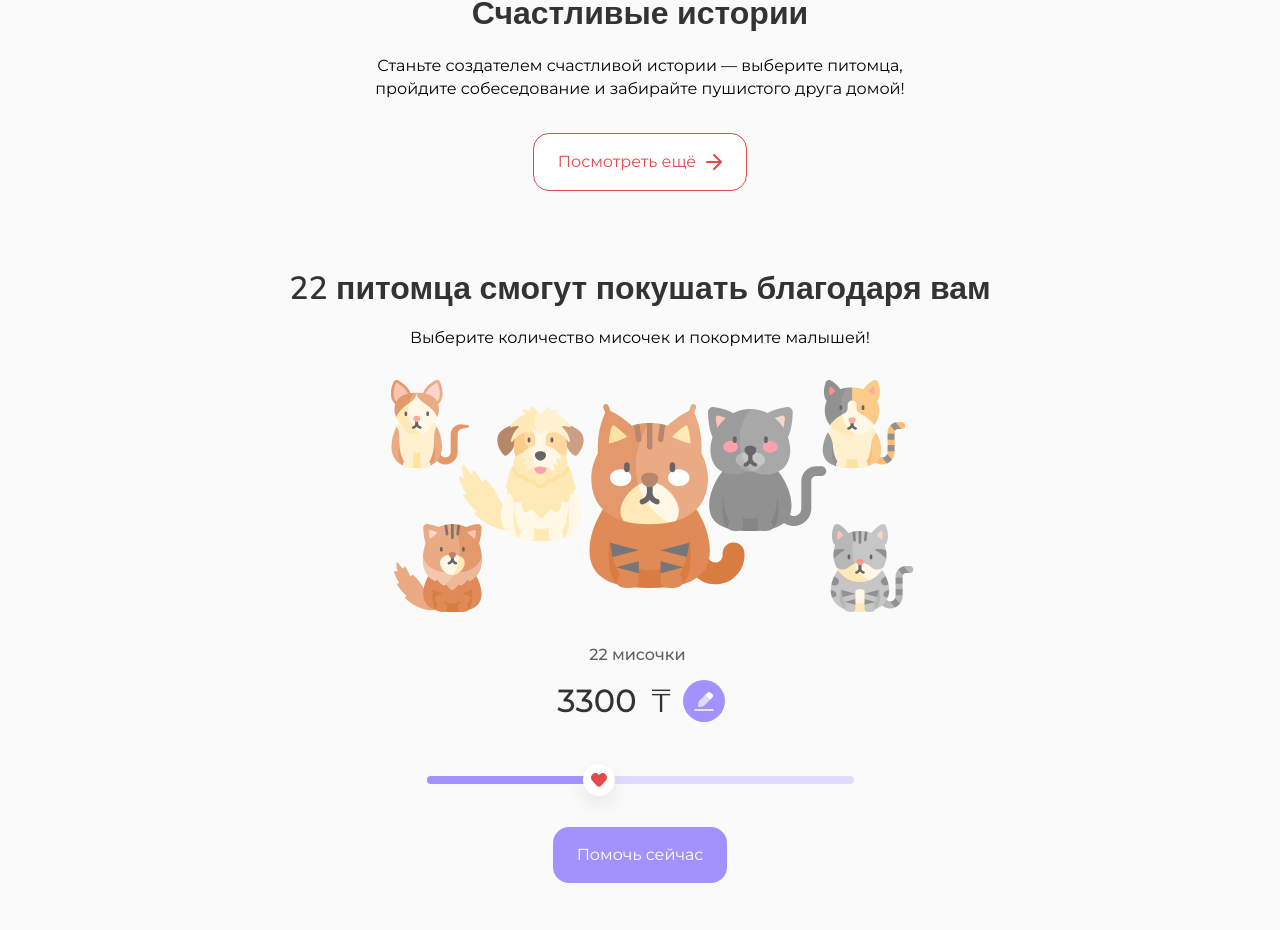
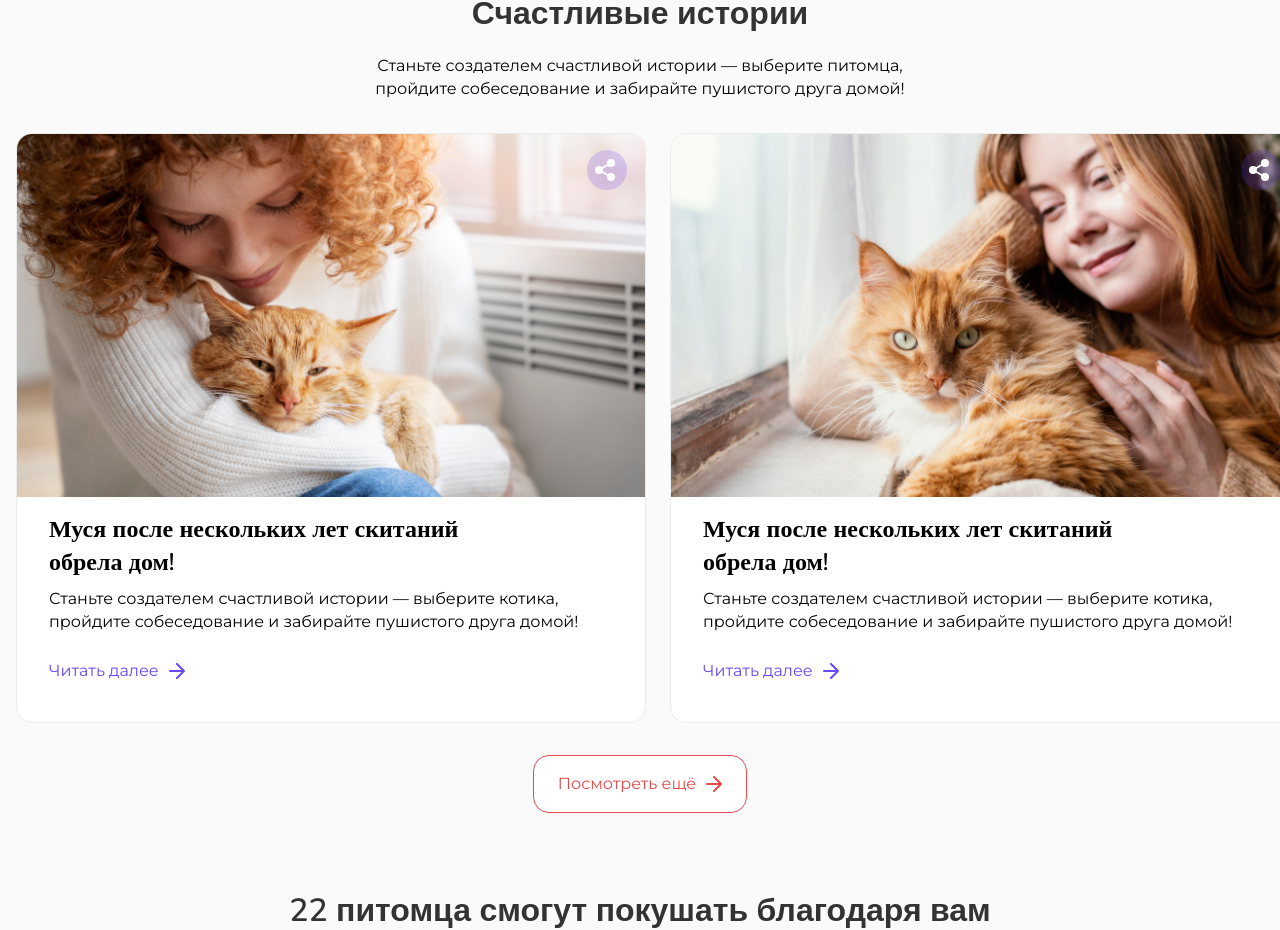
Before and after one commit to Sandbox-pets-shelter/pets-shelter, a React (Create React App) app: page / in a window 1280 px wide. Shown: the part 2030-2960 px from the top of the page. Built offline with nearby package versions, Linux system fonts and the light colour scheme.

Commit message:
fix: return commited happystories

```diff
--- a/src/components/widgets/HappyStories/index.tsx
+++ b/src/components/widgets/HappyStories/index.tsx
@@ -19,7 +19,7 @@ const HappyStories = () => {
       <p className={s.happystories__title}>{t('happystories.title')}</p>
       <p className={s.happystories__content}>{t('happystories.content')}</p>
       <div className={s.happystories__container}>
-        {/* {itemsHappyStories.map((item) => (
+        {itemsHappyStories.map((item) => (
           <div key={item.id} className={s.happystories__container__item}>
             <div className={s.happystories__container__img}>
               <a className={s.happystories__container__img} href="#">
@@ -35,7 +35,7 @@ const HappyStories = () => {
               </div>
             </div>
           </div>
-        ))} */}
+        ))}
       </div>
       <div className={s.happystories__button}>
         <BaseButton variant="outlined" color="accent" click={reset}>
```
